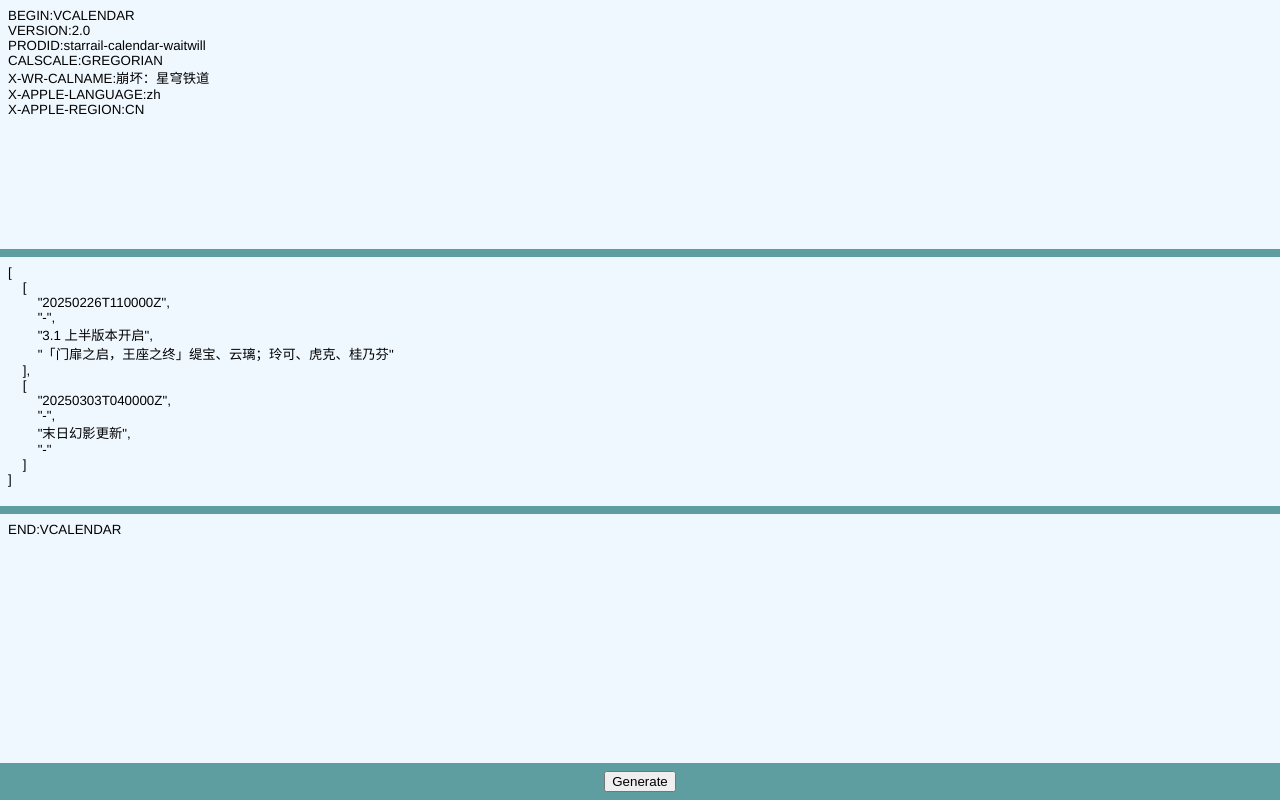
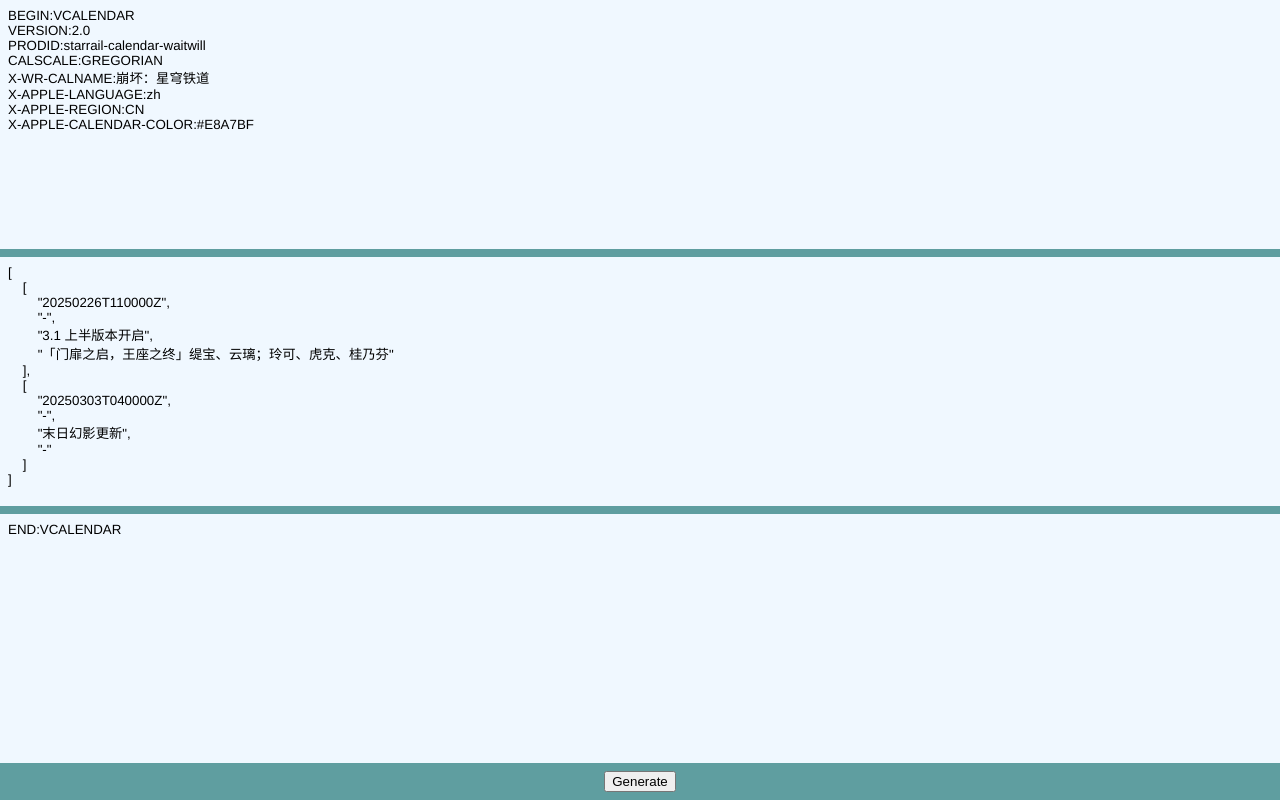
Before and after one commit to WillSat/starrail_calendar, a plain HTML site: page m.html in a window 1280 px wide. Drawn offline with Linux system fonts and the light colour scheme.

Commit message:
Update m.html

```diff
--- a/m.html
+++ b/m.html
@@ -46,7 +46,8 @@ PRODID:starrail-calendar-waitwill
 CALSCALE:GREGORIAN
 X-WR-CALNAME:崩坏：星穹铁道
 X-APPLE-LANGUAGE:zh
-X-APPLE-REGION:CN</textarea>
+X-APPLE-REGION:CN
+X-APPLE-CALENDAR-COLOR:#E8A7BF</textarea>
     <textarea id="textarea_events" placeholder="vCalendar Event Block">
 [
     [
```
